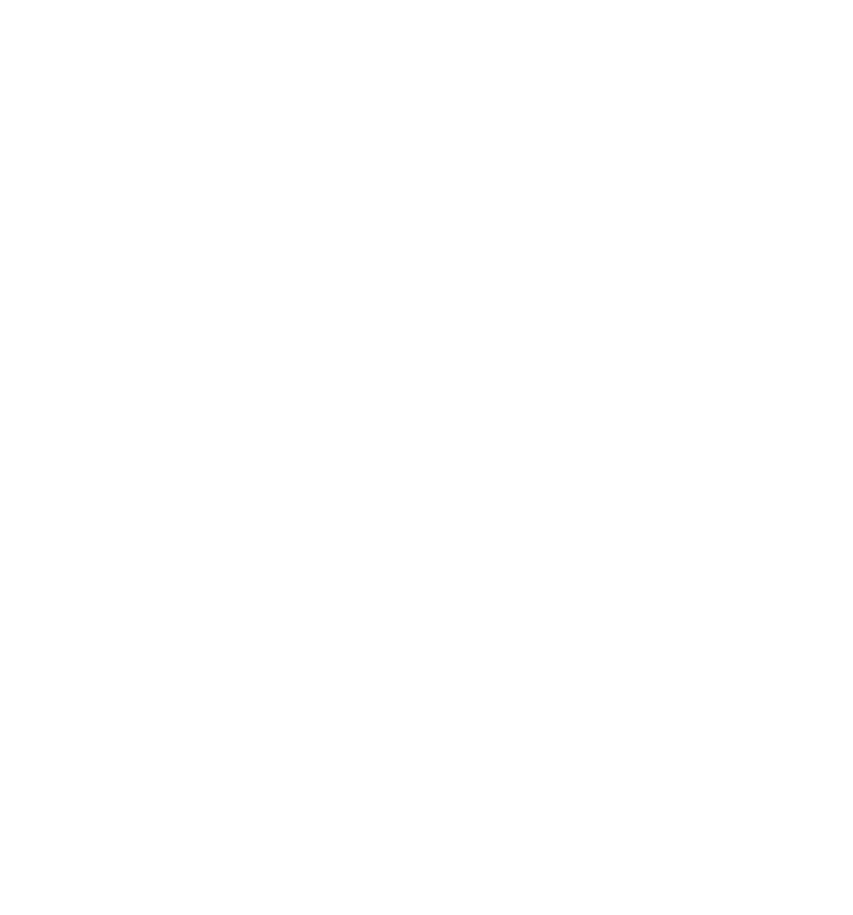
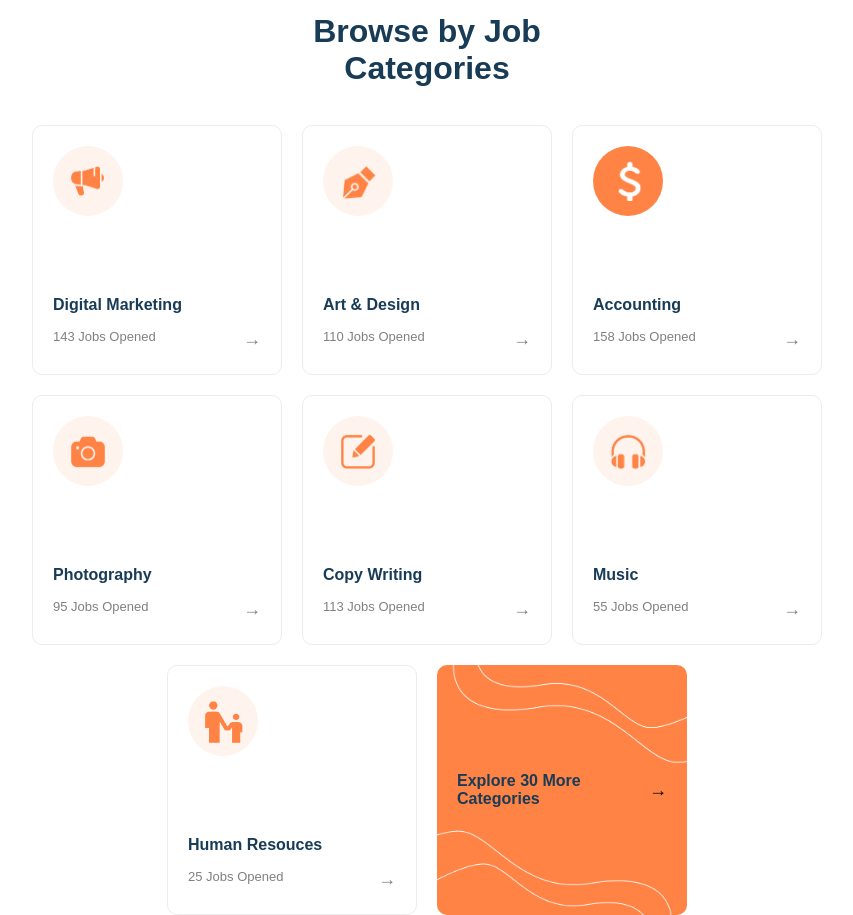
Before and after one commit to techupth/css-responsive-web-design-fe-1-group-6, a website: page ex-1/index.html in a window 1280 px wide. Shown: the whole page, without its empty margins (213-1066 px from the left). Before the commit the page ends 800 px from the top, so only its background shows below. Drawn offline with Linux system fonts and the light colour scheme.

Commit message:
style: responsive landing page with css

```diff
--- a/ex-1/index.html
+++ b/ex-1/index.html
@@ -10,7 +10,93 @@
 </head>
 
 <body>
-  <!-- Start coding here -->
+  <main>
+    <header>
+      <h1>
+        Browse by Job Categories
+      </h1>
+    </header>
+    <section>
+      <div class="item">
+        <div class="circle">
+          <img src="./image/iconspace_Marketing.png" width="40px" height="40px" alt="horn">
+        </div>
+        <h4>Digital Marketing</h4>
+        <p>
+          <span>143 Jobs Opened</span>
+          <i class="arrow">&#8594</i>
+        </p>
+      </div>
+      <div class="item">
+        <div class="circle">
+          <img src="./image/iconspace_Pen.png" width="40px" height="40px" alt="pen">
+        </div>
+        <h4>Art & Design</h4>
+        <p>
+          <span>110 Jobs Opened</span>
+          <i class="arrow">&#8594</i>
+        </p>
+      </div>
+      <div class="item">
+        <div class="circle" id="orange">
+          <img src="./image/twemoji_heavy-dollar-sign.png" width="40px" height="40px" alt="dolar">
+        </div>
+        <h4>Accounting</h4>
+        <p>
+          <span>158 Jobs Opened</span>
+          <i class="arrow">&#8594</i>
+        </p>
+      </div>
+      <div class="item">
+        <div class="circle">
+          <img src="./image/iconspace_Camera.png" width="40px" height="40px" alt="camera">
+        </div>
+        <h4>Photography</h4>
+        <p>
+          <span>95 Jobs Opened</span>
+          <i class="arrow">&#8594</i>
+        </p>
+      </div>
+      <div class="item">
+        <div class="circle">
+          <img src="./image/iconspace_Create New.png" width="40px" height="40px" alt="create">
+        </div>
+        <h4>Copy Writing</h4>
+        <p>
+          <span>113 Jobs Opened</span>
+          <i class="arrow">&#8594</i>
+        </p>
+      </div>
+      <div class="item">
+        <div class="circle">
+          <img src="./image/iconspace_Headset.png" width="40px" height="40px" alt="headset">
+        </div>
+        <h4>Music</h4>
+        <p>
+          <span>55 Jobs Opened</span>
+          <i class="arrow">&#8594</i>
+        </p>
+      </div>
+      <div class="item">
+        <div class="circle">
+          <img src="./image/mdi_human-male-child.png" width="50px" height="50px" alt="human">
+        </div>
+        <h4>Human Resouces</h4>
+        <p>
+          <span>25 Jobs Opened</span>
+          <i class="arrow">&#8594</i>
+        </p>
+      </div>
+      <div class="item-end">
+        <img src="./image/vector top.png" class="vector-top" alt="vector top">
+        <img src="./image/vector below.png" class="vector-below" alt="vector below">
+        <div class="content">
+          <h4>Explore 30 More Categories</h4>
+          <i class="arrow">&#8594</i>
+        </div>
+      </div>
+    </section>
+  </main>
 </body>
 
 </html>
--- a/ex-1/style.css
+++ b/ex-1/style.css
@@ -1 +1,138 @@
-/* Start coding here */
+*{
+    margin: 0;
+    padding: 0;
+    box-sizing: border-box;
+    font-family: Arial, Helvetica, sans-serif;
+}
+
+header {
+    height: 100px;
+    display: flex;
+    justify-content: center;
+    align-items: center;
+    position: relative;
+}
+
+header h1 {
+    width: 25%;
+    text-align: center;
+    color: #183B56;
+}
+
+section {
+    margin-top:  25px;
+    display: flex;
+    flex-direction: row;
+    flex-wrap: wrap;
+    gap: 20px ;
+    padding: 0px 150px;
+    width: 100%;
+    justify-content: center;
+}
+
+.item {
+    height: 250px;
+    width: 250px;
+    padding: 20px;
+    border-radius: 10px;
+    border: 1px solid rgba(191, 187, 187, 0.285);
+    color: gray;
+}
+
+.item:hover {
+    background-color: #F8F9FA;
+    border: none;
+    cursor: pointer;
+}
+
+.item:hover .circle {
+    box-shadow: 2px 2px 2px rgba(198, 198, 198, 0.11);
+}
+
+.item-end {
+    background-color: #FF8345;
+    position: relative;
+    display: flex;
+    justify-content: center;
+    align-items: center;
+    height: 250px;
+    width: 250px;
+    padding: 20px;
+    border-radius: 10px;
+}
+
+.item-end:hover {
+    background-color: #f95502;
+    cursor: pointer;
+}
+
+.item-end .content h4 {
+    display: inline;
+    color: #183B56;
+}
+
+.item-end .content {
+    display: flex;
+    justify-content: space-between;
+    align-items: center;
+}
+
+.item-end img {
+    position: absolute;
+    width: 250px;
+}
+
+.item-end .vector-top {
+    top: 0px;
+}
+
+.item-end .vector-below {
+    bottom: 0px;
+    left: 0px;
+}
+
+.item .circle {
+    height: 70px;
+    width: 70px;
+    border-radius: 50%;
+    display: flex;
+    justify-content: center;
+    align-items: center;
+    background-color: #FFF3ED;
+    margin-bottom: 80px;
+}
+
+#orange {
+    background-color: #FF8345;
+}
+
+.item h4 {
+    margin-bottom: 15px;
+    font-weight: bold;
+    color: #183B56;
+}
+
+.item p {
+    display: flex;
+    justify-content: space-between;
+}
+
+.item p span {
+    font-weight: lighter;
+    font-size: small;
+}
+
+.arrow {
+    font-size: large;
+    font-weight:900;
+}
+
+@media only screen and (max-width: 600px) {
+    section {
+        flex-direction: column;
+    }
+
+    header h1 {
+        width: 60%;
+    }
+}
```
Also changed, not shown: ex-1/image/iconspace_Camera.png (added), ex-1/image/iconspace_Create New.png (added), ex-1/image/iconspace_Headset.png (added), ex-1/image/iconspace_Marketing.png (added), ex-1/image/iconspace_Pen.png (added), ex-1/image/mdi_human-male-child.png (added), ex-1/image/twemoji_heavy-dollar-sign.png (added), ex-1/image/vector below.png (added), ex-1/image/vector top.png (added).
